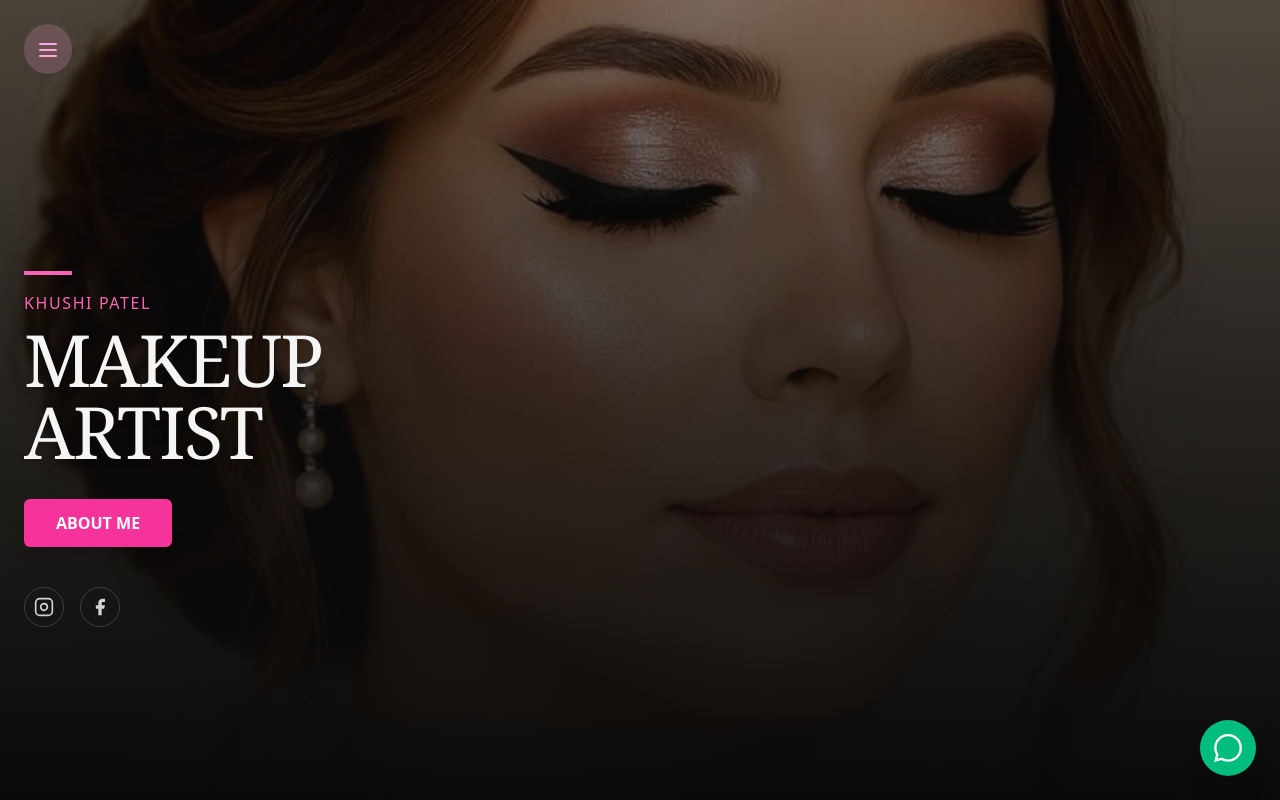
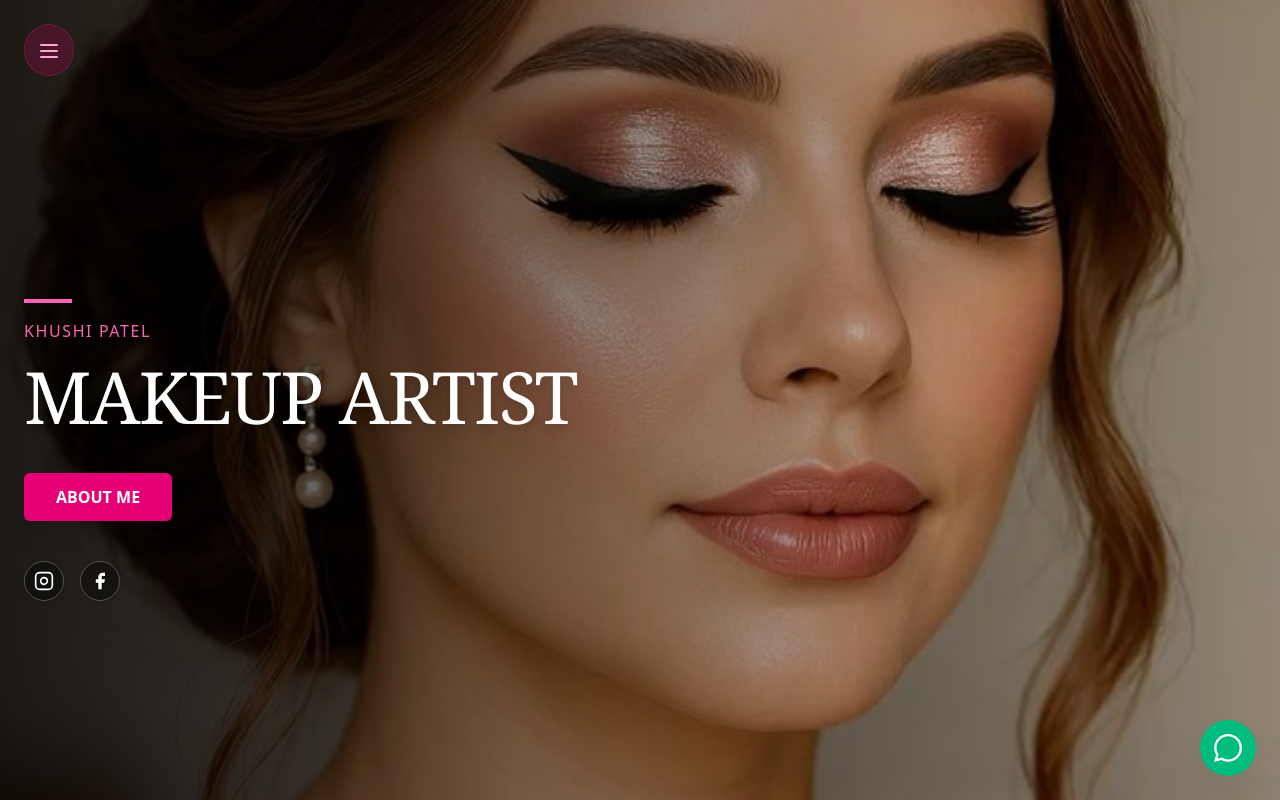
Before and after one commit to Devangipanchal2425/Khushi-bridal-studio, a Next.js app: page / in a window 1280 px wide. Built offline with nearby package versions, Linux system fonts and the light colour scheme.

Commit message:
Enhance styles and visibility in Home component
Updated background image opacity and gradient overlay for better visibility. Adjusted button styles and text sizes for improved aesthetics.

```diff
--- a/app/page.tsx
+++ b/app/page.tsx
@@ -4,22 +4,22 @@ import Link from "next/link";
 export default function Home() {
   return (
     <main className="min-h-screen bg-neutral-950 text-white relative overflow-hidden flex flex-col justify-between">
-      {/* Background Image Container */}
+      {/* Background Image Container - Full Clarity & Brightness */}
       <div className="absolute inset-0 z-0">
         <img
           src="/bride.jpeg"
           alt="Khushi Patel - Makeup Artist"
-          className="w-full h-full object-cover object-center opacity-40 md:opacity-50"
+          className="w-full h-full object-cover object-center opacity-100"
         />
-        {/* Dark Gradient Overlay for Text Readability */}
-        <div className="absolute inset-0 bg-gradient-to-t from-neutral-950 via-neutral-950/60 to-neutral-950/80 md:to-transparent"></div>
+        {/* Soft subtle gradient for text contrast without darkening the whole face */}
+        <div className="absolute inset-0 bg-gradient-to-r from-black/80 via-black/40 to-transparent"></div>
       </div>
 
       {/* Navigation / Header */}
       <nav className="relative z-10 flex justify-between items-center px-6 py-6 max-w-7xl mx-auto w-full">
         <button
           aria-label="Toggle Menu"
-          className="p-3 rounded-full bg-pink-300/20 text-pink-300 hover:bg-pink-300/30 transition-colors backdrop-blur-sm"
+          className="p-3 rounded-full bg-pink-900/40 text-pink-300 hover:bg-pink-900/60 transition-colors backdrop-blur-md border border-pink-500/20"
         >
           <svg className="w-6 h-6" fill="none" stroke="currentColor" viewBox="0 0 24 24">
             <path strokeLinecap="round" strokeLinejoin="round" strokeWidth={2} d="M4 6h16M4 12h16M4 18h16" />
@@ -27,24 +27,24 @@ export default function Home() {
         </button>
       </nav>
 
-      {/* Hero Content (Overlayed on Top of Image) */}
+      {/* Hero Content */}
       <section className="relative z-10 max-w-7xl mx-auto px-6 py-12 w-full flex-1 flex flex-col justify-center">
-        <div className="space-y-6 max-w-lg">
+        <div className="space-y-6 max-w-xl">
           <div className="space-y-2">
             <div className="w-12 h-1 bg-pink-400 mb-4"></div>
-            <h2 className="text-pink-400 font-medium tracking-widest uppercase text-sm md:text-base">
+            <h2 className="text-pink-400 font-medium tracking-widest uppercase text-xs sm:text-sm md:text-base drop-shadow-md">
               KHUSHI PATEL
             </h2>
-            <h1 className="text-4xl sm:text-5xl md:text-7xl font-serif tracking-tight leading-none text-neutral-100 drop-shadow-md">
-              MAKEUP <br />
-              ARTIST
+            {/* MAKEUP ARTIST in 1 Single Line */}
+            <h1 className="text-3xl sm:text-5xl md:text-6xl lg:text-7xl font-serif tracking-tight leading-tight text-white whitespace-nowrap drop-shadow-lg">
+              MAKEUP ARTIST
             </h1>
           </div>
 
           <div className="pt-2">
             <Link
               href="#about"
-              className="inline-block bg-pink-500 hover:bg-pink-600 text-white font-semibold px-8 py-3 rounded-md transition-all shadow-lg hover:shadow-pink-500/20 backdrop-blur-sm"
+              className="inline-block bg-pink-600 hover:bg-pink-700 text-white font-semibold px-8 py-3 rounded-md transition-all shadow-xl hover:shadow-pink-600/30"
             >
               ABOUT ME
             </Link>
@@ -57,7 +57,7 @@ export default function Home() {
               target="_blank"
               rel="noopener noreferrer"
               aria-label="Instagram"
-              className="w-10 h-10 rounded-full border border-neutral-700 bg-neutral-900/50 backdrop-blur-sm flex items-center justify-center text-neutral-300 hover:text-pink-400 hover:border-pink-400 transition-colors"
+              className="w-10 h-10 rounded-full border border-neutral-600 bg-black/40 backdrop-blur-md flex items-center justify-center text-white hover:text-pink-400 hover:border-pink-400 transition-colors shadow-md"
             >
               <svg className="w-5 h-5" fill="none" stroke="currentColor" viewBox="0 0 24 24">
                 <rect x="2" y="2" width="20" height="20" rx="5" ry="5" strokeWidth="2" />
@@ -68,7 +68,7 @@ export default function Home() {
             <a
               href="#"
               aria-label="Facebook"
-              className="w-10 h-10 rounded-full border border-neutral-700 bg-neutral-900/50 backdrop-blur-sm flex items-center justify-center text-neutral-300 hover:text-pink-400 hover:border-pink-400 transition-colors"
+              className="w-10 h-10 rounded-full border border-neutral-600 bg-black/40 backdrop-blur-md flex items-center justify-center text-white hover:text-pink-400 hover:border-pink-400 transition-colors shadow-md"
             >
               <svg className="w-5 h-5" fill="currentColor" viewBox="0 0 24 24">
                 <path d="M18 2h-3a5 5 0 00-5 5v3H7v4h3v8h4v-8h3l1-4h-4V7a1 1 0 011-1h3z" />
@@ -85,7 +85,7 @@ export default function Home() {
           target="_blank"
           rel="noopener noreferrer"
           aria-label="Chat on WhatsApp"
-          className="w-14 h-14 bg-emerald-500 hover:bg-emerald-600 rounded-full flex items-center justify-center text-white shadow-xl hover:scale-105 transition-transform"
+          className="w-14 h-14 bg-emerald-500 hover:bg-emerald-600 rounded-full flex items-center justify-center text-white shadow-2xl hover:scale-105 transition-transform"
         >
           <svg className="w-7 h-7" fill="currentColor" viewBox="0 0 24 24">
             <path d="M.057 24l1.687-6.163c-1.041-1.804-1.588-3.849-1.587-5.946.003-6.556 5.338-11.891 11.893-11.891 3.181.001 6.167 1.24 8.413 3.488 2.245 2.248 3.481 5.236 3.48 8.414-.003 6.557-5.338 11.892-11.893 11.892-1.99-.001-3.951-.5-5.688-1.448l-6.305 1.654zm6.597-3.807c1.676.995 3.276 1.591 5.392 1.592 5.448 0 9.886-4.434 9.889-9.885.002-5.462-4.415-9.89-9.881-9.892-5.452 0-9.887 4.434-9.889 9.884-.001 2.225.651 3.891 1.746 5.634l-.999 3.648 3.742-.981z" />
```
